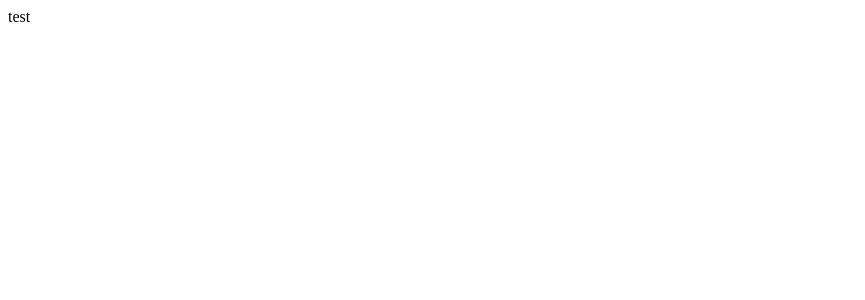
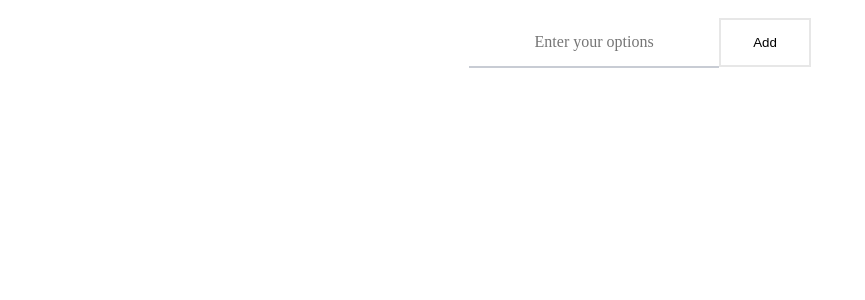
Before and after one commit to sebhellenbrand/group-decision, a React (Create React App) app: page /tasks in a window 1280 px wide. Shown: the top 300 px of the page, without its empty margins (0-865 px from the left). Built offline with nearby package versions, Linux system fonts and the light colour scheme.

Commit message:
universal styles + tasks page

```diff
--- a/src/App.js
+++ b/src/App.js
@@ -1,17 +1,36 @@
-import React, { Component } from 'react';
-import { BrowserRouter , Route } from "react-router-dom";
-import Home from './Home';
-import Tasks from './Tasks'
-
+import React, { Component } from "react";
+import { BrowserRouter, Route } from "react-router-dom";
+import Home from "./Home";
+import Tasks from "./Tasks";
 
 class App extends Component {
+  state = {
+    numberOfParticipants: 0
+  };
+
+  changeNumberOfParticipants = event => {
+    this.setState({ numberOfParticipants: event });
+  };
 
   render() {
     return (
       <BrowserRouter>
         <div>
-          <Route peter={"lustig"} exact path="/" component={Home}/>
-          <Route exact path="/tasks" component={Tasks}/>
+          <Route
+            exact
+            path="/"
+            render={({ history }) => <Home history={history} />}
+          />
+          <Route
+            exact
+            path="/tasks"
+            render={({ history }) => (
+              <Tasks
+                history={history}
+                numberOfParticipants={this.state.numberOfParticipants}
+              />
+            )}
+          />
         </div>
       </BrowserRouter>
     );
--- a/src/Home.js
+++ b/src/Home.js
@@ -1,62 +1,64 @@
-import React, { Component } from 'react';
-import styled from 'styled-components';
+import React, { Component } from "react";
+import styled from "styled-components";
+import StyledButton from "./atoms/StyledButton";
 
-export default class Home extends Component {
+class Home extends Component {
+  state = {
+    numberOfParticipants: ""
+  };
 
-    state = {
-        numberOfParticipants:"",
-        hoveredStyle : {
-            background:'white',
+  handleChange = event => {
+    if (event.target.value >= 0) {
+      this.setState({ numberOfParticipants: event.target.value });
     }
+  };
 
-    }
+  handleButtonClick = () => {
+    this.props.history.push("/tasks");
+  };
 
-    handleChange = (event) =>{
-        if(event.target.value>=0){
-        this.setState({numberOfParticipants:event.target.value})
-        }
-    }
-
-    handleButtonClick = () =>{
-        this.props.history.push("/tasks")
-    }
-
-    isHovered = () =>{
-        this.setState({hoveredStyle:{background:'#e7e7e7'}})
-    }
-
-    isNotHovered = () => {
-        this.setState({hoveredStyle:{background:'white'}})
-    }
-
-    handleKeyPress = (event) => {
-        if (event.key === 'Enter') {
+  handleKeyPress = event => {
+    if (event.key === "Enter") {
       this.handleButtonClick();
     }
-    }
+  };
 
   render() {
     return (
       <StyledDiv>
-                <CenteredInput onKeyPress={this.handleKeyPress} onChange={this.handleChange} type="number" placeholder="Number of participants" value={this.state.numberOfParticipants}/>
-                <CenteredButton style={this.state.hoveredStyle} onMouseLeave={this.isNotHovered} onMouseEnter={this.isHovered} onClick={this.handleButtonClick}>Get Started!</CenteredButton>
+        <CenteredInput
+          onClick={e => (e.target.placeholder = "")}
+          onBlur={e => (e.target.placeholder = "Number of participants")}
+          onKeyPress={this.handleKeyPress}
+          onChange={this.handleChange}
+          type="number"
+          placeholder="Number of participants"
+          value={this.state.numberOfParticipants}
+        />
+        <StyledButton
+          onClick={this.handleButtonClick}
+          buttonText="Get Started!"
+        />
       </StyledDiv>
     );
   }
-
 }
 
+export default Home;
+
 const StyledDiv = styled.div`
-    margin-top:20%;
+  margin-top: 20%;
 `;
 
-const CenteredInput = styled.input`
+export const CenteredInput = styled.input`
     width:250px;
     text-align:center;
     margin-left:auto;
     margin-right:auto;
     display:block;
     border:solid
+    webkit-transition-duration: 0.4s;
+    transition-duration: 0.4s;
 
     border: 0
     font-family: inherit
@@ -69,22 +71,3 @@ const CenteredInput = styled.input`
     border-radius: 0
     color: #223254
 `;
-
-const CenteredButton = styled.button`
-    margin-left:auto;
-    margin-right:auto;
-    margin-top:10px;
-    display:block;
-
-    hover:
-
-    webkit-transition-duration: 0.4s;
-    transition-duration: 0.4s;
-    background-color: white;
-    color: black;
-    border: 2px solid #e7e7e7;
-
-    padding: 15px 32px;
-    text-align: center;
-
-`;
--- a/src/Tasks.js
+++ b/src/Tasks.js
@@ -1,13 +1,26 @@
-import React, { Component } from 'react';
+import React, { Component } from "react";
+import { CenteredInput } from "./Home";
+import styled from "styled-components";
+import StyledButton from "./atoms/StyledButton";
 
 export default class Tasks extends Component {
+  render() {
+    return (
+      <StyledDiv>
+        <CenteredInput
+          onClick={e => (e.target.placeholder = "")}
+          onBlur={e => (e.target.placeholder = "Enter your options")}
+          placeholder={"Enter your options"}
+          style={{ display: "initial" }}
+        />
+        <StyledButton buttonText={"Add"} style={{ display: "initial" }} />
+      </StyledDiv>
+    );
+  }
+}
 
-    render() {
-
-        return(
-            <div>test</div>
-        )
-
-    }
-
-}
+const StyledDiv = styled.div`
+  margin: 0 auto;
+  width: 800px;
+  text-align: center;
+`;
--- /dev/null
+++ b/src/atoms/StyledButton.js
@@ -0,0 +1,29 @@
+import React, { Component } from "react";
+import styled from "styled-components";
+
+export default class StyledButton extends Component {
+  render() {
+    return (
+      <CenteredButton {...this.props}>{this.props.buttonText}</CenteredButton>
+    );
+  }
+}
+
+const CenteredButton = styled.button`
+  margin-left: auto;
+  margin-right: auto;
+  margin-top: 10px;
+  display: block;
+
+  webkit-transition-duration: 0.4s;
+  transition-duration: 0.4s;
+  background-color: white;
+  color: black;
+  border: 2px solid #e7e7e7;
+
+  padding: 15px 32px;
+  text-align: center;
+  :hover {
+    background-color: #e7e7e7;
+  }
+`;
```
Lines whose indentation alone changed are shown as unchanged.
